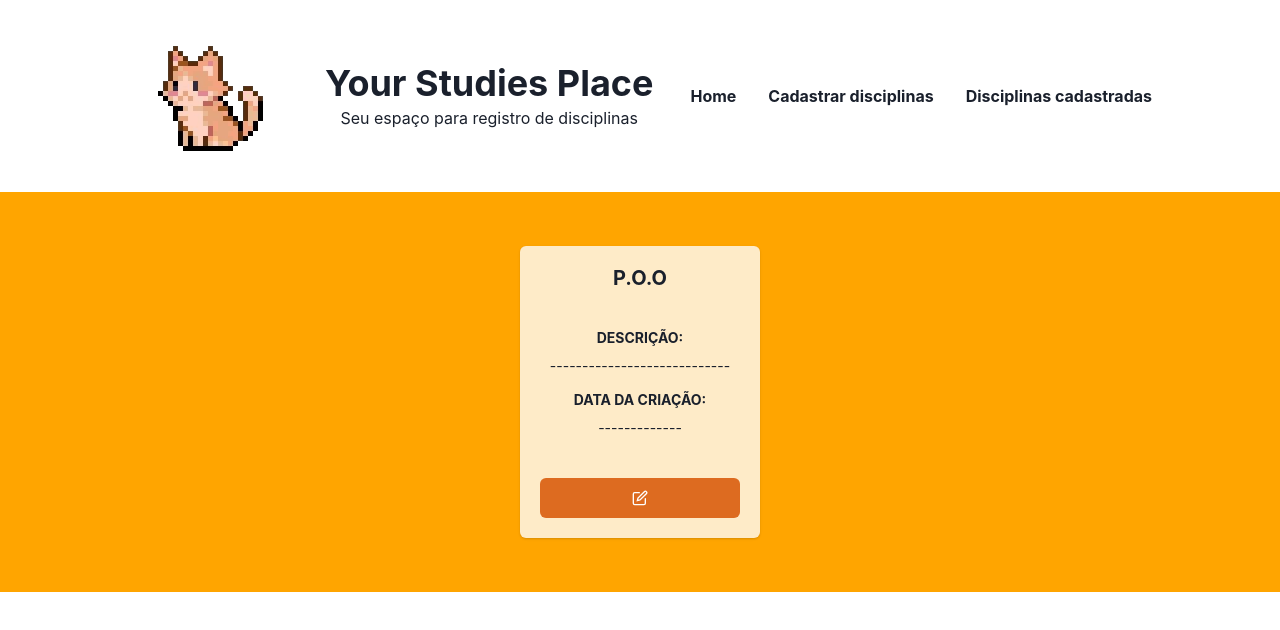
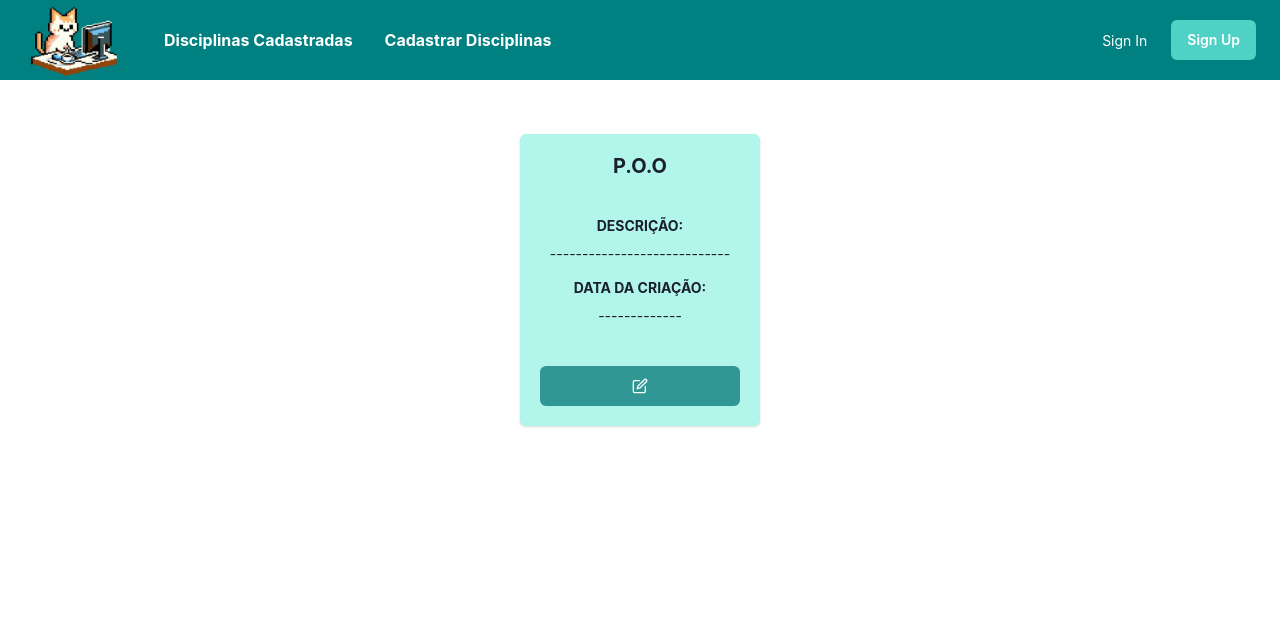
Before and after one commit to eduardavasc/resumo-disciplinas, a React (Vite) app: page / in a window 1280 px wide. Shown: the top 630 px of the page. Built offline with nearby package versions, Linux system fonts and the light colour scheme.

Commit message:
melhorias navbar e inserção de botões SignIn e SignUp

```diff
--- a/index.html
+++ b/index.html
@@ -2,7 +2,7 @@
 <html lang="en">
   <head>
     <meta charset="UTF-8" />
-    <link rel="icon" type="image/svg+xml" href="/cat.png" />
+    <link rel="icon" type="image/svg+xml" href="/techcat.png" />
     <meta name="viewport" content="width=device-width, initial-scale=1.0" />
     <title>Studies Place</title>
   </head>
--- a/src/App.jsx
+++ b/src/App.jsx
@@ -1,11 +1,13 @@
 // src/App.jsx
 import './App.css';
-import Header from './components/commons/Header';
+import CustomCard from './components/CustomCard/CustomCard';
+import Navbar from './components/NavBar';
 
 const App = () => {
   return (
     <div>
-      <Header />
+      <Navbar/>
+      <CustomCard/>
     </div>
   )
 }
--- a/src/components/CustomCard/CustomCard.jsx
+++ b/src/components/CustomCard/CustomCard.jsx
@@ -16,14 +16,14 @@ import { EditIcon } from "@chakra-ui/icons";
 const CustomCard = () => {
   return (
     <Flex
-      bgColor={"orange"}
+      bgColor={"white"}
       height="50vh"
       justifyContent="center"
       alignItems="center"
       textAlign="center"
     >
       <SimpleGrid spacing={"1"} columns={1}>
-        <Card bgColor={"orange.100"}>
+        <Card bgColor={"teal.100"}>
           <CardHeader>
             <Heading size="md">P.O.O</Heading>
 
@@ -53,7 +53,7 @@ const CustomCard = () => {
               style={{
                 width: 200,
               }}
-              colorScheme="orange"
+              colorScheme="teal"
             >
               {" "}
               <EditIcon />{" "}
--- /dev/null
+++ b/src/components/NavBar/NavLink.jsx
@@ -0,0 +1,20 @@
+import { Box, useColorModeValue } from '@chakra-ui/react';
+
+const NavLink = ({ children }) => {
+  return (
+    <Box
+      as="a"
+      px={2}
+      py={1}
+      rounded={'md'}
+      _hover={{
+        textDecoration: 'none',
+        bg: useColorModeValue('teal.700', 'teal.200'),
+      }}
+      href={'#'}>
+      {children}
+    </Box>
+  );
+};
+
+export default NavLink;
--- /dev/null
+++ b/src/components/NavBar/index.jsx
@@ -0,0 +1,90 @@
+import { CloseIcon, HamburgerIcon } from "@chakra-ui/icons";
+import {
+    Box,
+    Button,
+    Flex,
+    HStack,
+    IconButton,
+    Menu,
+    Stack,
+    Text,
+    useColorModeValue,
+    useDisclosure
+} from "@chakra-ui/react";
+import Logo from "../commons/Logo/Logo";
+import NavLink from "./NavLink";
+import { Links } from "./links";
+
+export default function Navbar() {
+  const { isOpen, onOpen, onClose } = useDisclosure();
+
+  return (
+    <>
+      <Box bg={useColorModeValue("teal", "teal.400")} px={6}>
+        <Flex h={20} alignItems={"center"} justifyContent={"space-between"}>
+          <IconButton
+            size={"md"}
+            icon={isOpen ? <CloseIcon /> : <HamburgerIcon />}
+            aria-label={"Open Menu"}
+            display={{ md: "none" }}
+            onClick={isOpen ? onClose : onOpen}
+          />
+          <HStack spacing={8} alignItems={"center"}>
+            <Box>
+              <Logo />
+            </Box>
+            <HStack
+              as={"nav"}
+              spacing={4}
+              display={{ base: "none", md: "flex" }}
+            >
+              {Links.map((link) => (
+                <NavLink key={link}>
+                  <Text color={"white"} fontWeight="bold">
+                    {link}
+                  </Text>
+                </NavLink>
+              ))}
+            </HStack>
+          </HStack>
+          <Flex alignItems={"center"}>
+            <Menu>
+            <Stack
+          flex={{ base: 1, md: 0 }}
+          justify={'flex-end'}
+          direction={'row'}
+          spacing={6}>
+          <Button as={'a'} fontSize={'sm'} fontWeight={400} variant={'link'} href={'#'} color={'white'}>
+            Sign In
+          </Button>
+          <Button
+            as={'a'}
+            display={{ base: 'none', md: 'inline-flex' }}
+            fontSize={'sm'}
+            fontWeight={600}
+            color={'white'}
+            bg={'teal.300'}
+            href={'#'}
+            _hover={{
+              bg: 'teal.700',
+            }}>
+            Sign Up
+          </Button>
+        </Stack>
+            </Menu>
+          </Flex>
+        </Flex>
+
+        {isOpen ? (
+          <Box pb={4} display={{ md: "none" }}>
+            <Stack as={"nav"} spacing={4}>
+              {Links.map((link) => (
+                <NavLink key={link}>{link}</NavLink>
+              ))}
+            </Stack>
+          </Box>
+        ) : null}
+      </Box>
+    </>
+  );
+}
--- /dev/null
+++ b/src/components/NavBar/links.jsx
@@ -0,0 +1 @@
+export const Links = ['Disciplinas Cadastradas', 'Cadastrar Disciplinas'];
--- a/src/components/commons/Logo/Logo.jsx
+++ b/src/components/commons/Logo/Logo.jsx
@@ -4,7 +4,7 @@ const Logo = () => {
 
     return(
         <Link href="/" display="block">
-            <Image borderRadius='full' boxSize='160px' src='/cat.png' alt='Cute Cat' />
+            <Image borderRadius='full' boxSize='100px' src='/techcat.png' alt='Cute Cat' />
         </Link>
 
     );
```
Also changed, not shown: public/techcat.png (added).
